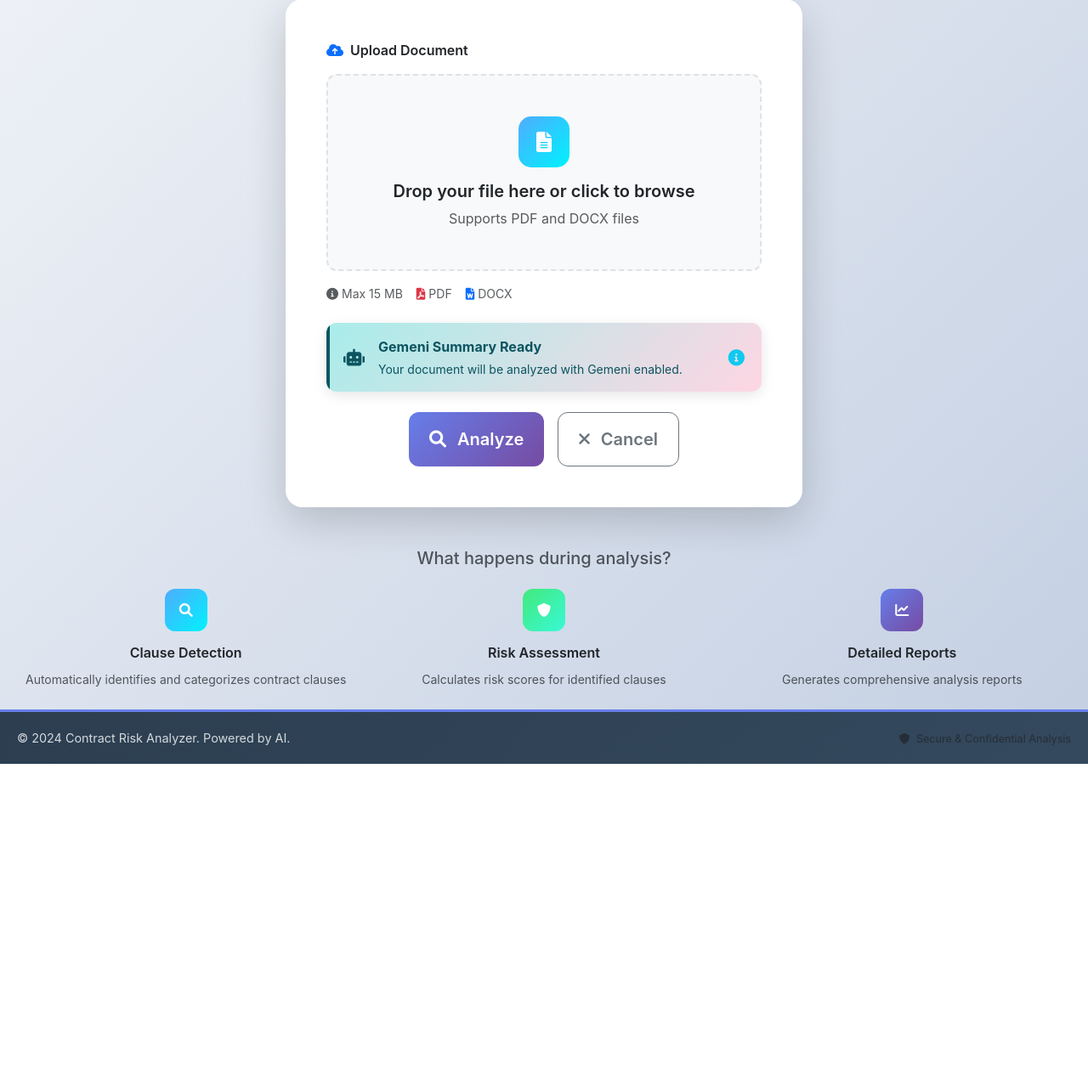
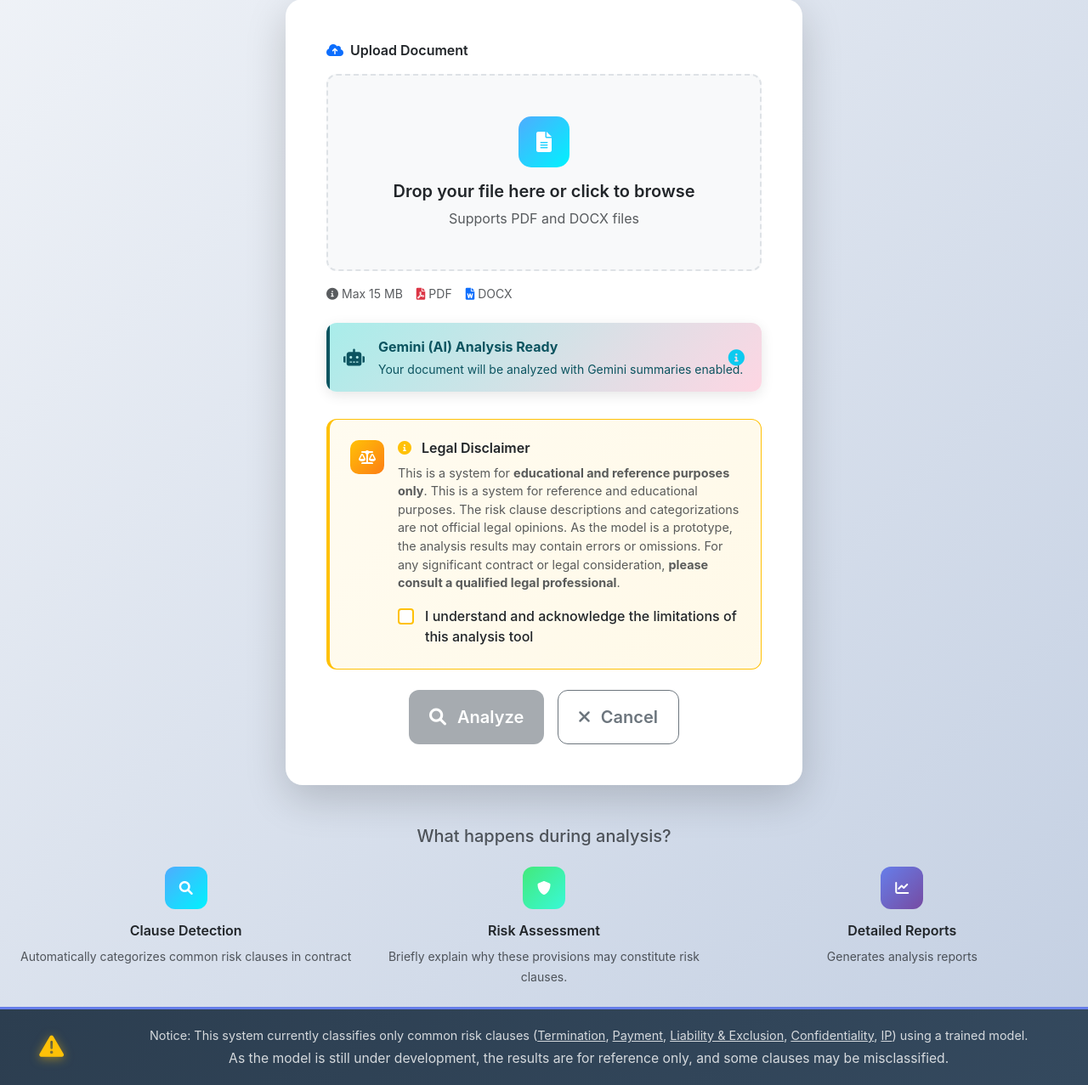
Before and after one commit to OppaiMilk/RiskClauseDetection, a Flask app: page /analyze/ in a window 1280 px wide. Shown: the part 388-1665 px from the top of the page at 85% size. Before the commit the page ends 1287 px from the top, so only its background shows below. Run offline with Flask 3, Linux system fonts and the light colour scheme.

Commit message:
Enhance analysis deletion logic and add legal disclaimer acknowledgment in upload form

```diff
--- a/app/templates/analyze/upload.html
+++ b/app/templates/analyze/upload.html
@@ -74,7 +74,7 @@
           <div class="alert alert-warning d-flex align-items-center mb-4" style="border-radius: 12px; border: none; background: linear-gradient(135deg, #ffecd2 0%, #fcb69f 100%);">
             <i class="fas fa-exclamation-triangle me-3" style="font-size: 1.25rem;"></i>
             <div>
-              <strong>Gemeni Summaries Disabled</strong>
+              <strong>Gemini (AI) Summaries Disabled</strong>
               <div class="small mt-1">Gemini summaries are currently disabled. Enable them in Settings for enhanced analysis.</div>
             </div>
           </div>
@@ -82,15 +82,43 @@
           <div class="alert alert-info d-flex align-items-center mb-4" style="border-radius: 12px; border: none; background: linear-gradient(135deg, #a8edea 0%, #fed6e3 100%);">
             <i class="fas fa-robot me-3" style="font-size: 1.25rem;"></i>
             <div>
-              <strong>Gemeni Summary Ready</strong>
-              <div class="small mt-1">Your document will be analyzed with Gemeni enabled.</div>
+              <strong>Gemini (AI) Analysis Ready</strong>
+              <div class="small mt-1">Your document will be analyzed with Gemini summaries enabled.</div>
             </div>
           </div>
           {% endif %}
 
+          <!-- Legal Disclaimer -->
+          <div class="disclaimer-section mb-4">
+            <div class="disclaimer-card p-4" style="background: linear-gradient(135deg, rgba(255, 243, 205, 0.3), rgba(255, 236, 179, 0.3)); border: 1px solid #ffc107; border-radius: 12px; border-left: 4px solid #ffc107;">
+              <div class="d-flex align-items-start">
+                <div class="disclaimer-icon me-3 flex-shrink-0" style="width: 40px; height: 40px; background: linear-gradient(135deg, #ffc107, #fd7e14); border-radius: 10px; display: flex; align-items: center; justify-content: center;">
+                  <i class="fas fa-balance-scale text-white" style="font-size: 1rem;"></i>
+                </div>
+                <div>
+                  <h6 class="fw-semibold text-dark mb-2">
+                    <i class="fas fa-info-circle me-2 text-warning"></i>
+                    Legal Disclaimer
+                  </h6>
+                  <div class="disclaimer-text text-muted" style="font-size: 0.9rem; line-height: 1.5;">
+                    This is a system for <strong>educational and reference purposes only</strong>. This is a system for reference and educational purposes. The risk clause descriptions and categorizations are not official legal opinions. As the model is a prototype, the analysis results may contain errors or omissions. For any significant contract or legal consideration,  <strong>please consult a qualified legal professional</strong>.
+                  </div>
+
+                  <!-- Acknowledgment Checkbox -->
+                  <div class="form-check mt-3">
+                    <input class="form-check-input" type="checkbox" id="disclaimerAcknowledge" required style="border: 2px solid #ffc107;">
+                    <label class="form-check-label fw-medium text-dark" for="disclaimerAcknowledge">
+                      I understand and acknowledge the limitations of this analysis tool
+                    </label>
+                  </div>
+                </div>
+              </div>
+            </div>
+          </div>
+
           <!-- Action Buttons -->
           <div class="action-buttons d-flex gap-3 justify-content-center">
-            <button class="btn btn-primary btn-lg px-4 py-3 fw-semibold" type="submit" style="border-radius: 12px; background: linear-gradient(135deg, #667eea 0%, #764ba2 100%); border: none; min-width: 140px;">
+            <button class="btn btn-primary btn-lg px-4 py-3 fw-semibold analyze-btn" type="submit" disabled style="border-radius: 12px; background: linear-gradient(135deg, #667eea 0%, #764ba2 100%); border: none; min-width: 140px;">
               <i class="fas fa-search me-2"></i>
               <span class="button-text">Analyze</span>
               <span class="spinner-border spinner-border-sm ms-2 d-none" role="status"></span>
@@ -118,7 +146,7 @@
               <i class="fas fa-search text-white"></i>
             </div>
             <h6 class="fw-semibold text-dark">Clause Detection</h6>
-            <small class="text-muted">Automatically identifies and categorizes contract clauses</small>
+            <small class="text-muted">Automatically categorizes common risk clauses in contract</small>
           </div>
         </div>
         <div class="col-md-4">
@@ -127,7 +155,7 @@
               <i class="fas fa-shield-alt text-white"></i>
             </div>
             <h6 class="fw-semibold text-dark">Risk Assessment</h6>
-            <small class="text-muted">Calculates risk scores for identified clauses</small>
+            <small class="text-muted">Briefly explain why these provisions may constitute risk clauses.</small>
           </div>
         </div>
         <div class="col-md-4">
@@ -136,7 +164,7 @@
               <i class="fas fa-chart-line text-white"></i>
             </div>
             <h6 class="fw-semibold text-dark">Detailed Reports</h6>
-            <small class="text-muted">Generates comprehensive analysis reports</small>
+            <small class="text-muted">Generates analysis reports</small>
           </div>
         </div>
       </div>
@@ -210,9 +238,66 @@
     box-shadow: 0 0 0 0.25rem rgba(103, 126, 234, 0.25);
   }
 
-  /* Loading state */
-  .btn:disabled {
-    opacity: 0.7;
+  /* Disclaimer section styling */
+  .disclaimer-section {
+    margin: 2rem 0;
+  }
+
+  .disclaimer-card {
+    transition: all 0.3s ease;
+    position: relative;
+  }
+
+  .disclaimer-card:hover {
+    transform: translateY(-2px);
+    box-shadow: 0 8px 25px rgba(255, 193, 7, 0.2);
+  }
+
+  .disclaimer-icon {
+    transition: transform 0.3s ease;
+  }
+
+  .disclaimer-card:hover .disclaimer-icon {
+    transform: scale(1.1);
+  }
+
+  .form-check-input:checked {
+    background-color: #ffc107;
+    border-color: #ffc107;
+  }
+
+  .form-check-input:focus {
+    box-shadow: 0 0 0 0.25rem rgba(255, 193, 7, 0.25);
+  }
+
+  .analyze-btn:disabled {
+    background: #6c757d !important;
+    opacity: 0.6;
+    cursor: not-allowed;
+    transform: none !important;
+  }
+
+  .analyze-btn:disabled:hover {
+    box-shadow: none !important;
+  }
+
+  /* Enhanced checkbox styling */
+  .form-check-input {
+    width: 1.2em;
+    height: 1.2em;
+    margin-top: 0.2em;
+    border-radius: 4px;
+    transition: all 0.2s ease;
+  }
+
+  .form-check-input:hover {
+    border-color: #fd7e14;
+  }
+
+  .form-check-label {
+    margin-left: 0.5rem;
+    cursor: pointer;
+    user-select: none;
   }
 
   @media (max-width: 768px) {
@@ -246,9 +331,26 @@ document.addEventListener('DOMContentLoaded', function() {
   const selectedFileInfo = document.querySelector('.selected-file-info');
   const fileName = document.querySelector('.file-name');
   const form = document.querySelector('.upload-form');
-  const submitBtn = document.querySelector('button[type="submit"]');
+  const submitBtn = document.querySelector('.analyze-btn');
   const buttonText = document.querySelector('.button-text');
   const spinner = document.querySelector('.spinner-border');
+  const disclaimerCheckbox = document.getElementById('disclaimerAcknowledge');
+
+  // Check if both file is selected and disclaimer is acknowledged
+  function updateSubmitButton() {
+    const hasFile = fileInput.files.length > 0;
+    const disclaimerAccepted = disclaimerCheckbox.checked;
+
+    if (hasFile && disclaimerAccepted) {
+      submitBtn.disabled = false;
+      submitBtn.style.background = 'linear-gradient(135deg, #667eea 0%, #764ba2 100%)';
+      submitBtn.style.cursor = 'pointer';
+    } else {
+      submitBtn.disabled = true;
+      submitBtn.style.background = '#6c757d';
+      submitBtn.style.cursor = 'not-allowed';
+    }
+  }
 
   // File selection handling
   fileInput.addEventListener('change', function(e) {
@@ -264,6 +366,19 @@ document.addEventListener('DOMContentLoaded', function() {
       selectedFileInfo.style.display = 'none';
       uploadDisplay.style.borderColor = '#dee2e6';
       uploadDisplay.style.background = '#f8f9fa';
+    }
+    updateSubmitButton();
+  });
+
+  // Disclaimer checkbox handling
+  disclaimerCheckbox.addEventListener('change', function() {
+    updateSubmitButton();
+
+    // Add visual feedback
+    if (this.checked) {
+      this.parentElement.style.opacity = '0.8';
+    } else {
+      this.parentElement.style.opacity = '1';
     }
   });
 
@@ -292,11 +407,43 @@ document.addEventListener('DOMContentLoaded', function() {
   });
 
   // Form submission loading state
-  form.addEventListener('submit', function() {
+  form.addEventListener('submit', function(e) {
+    // Double-check requirements before submission
+    if (!fileInput.files.length || !disclaimerCheckbox.checked) {
+      e.preventDefault();
+
+      // Show error message
+      let errorMsg = '';
+      if (!fileInput.files.length) errorMsg += 'Please select a file. ';
+      if (!disclaimerCheckbox.checked) errorMsg += 'Please acknowledge the legal disclaimer. ';
+
+      // Create temporary error alert
+      const alertDiv = document.createElement('div');
+      alertDiv.className = 'alert alert-danger mt-3';
+      alertDiv.innerHTML = `
+        <i class="fas fa-exclamation-triangle me-2"></i>
+        <strong>Missing Requirements:</strong> ${errorMsg}
+      `;
+
+      form.appendChild(alertDiv);
+
+      // Remove alert after 5 seconds
+      setTimeout(() => {
+        alertDiv.remove();
+      }, 5000);
+
+      return false;
+    }
+
+    // Proceed with submission
     submitBtn.disabled = true;
     buttonText.textContent = 'Analyzing...';
     spinner.classList.remove('d-none');
+    submitBtn.style.background = '#6c757d';
   });
+
+  // Initialize button state
+  updateSubmitButton();
 });
 </script>
 {% endblock %}
--- a/app/templates/base.html
+++ b/app/templates/base.html
@@ -380,15 +380,31 @@
     <!-- Optional Footer -->
     <footer class="footer mt-auto">
       <div class="container">
-        <div class="d-flex justify-content-between align-items-center">
-          <span>&copy; 2024 Contract Risk Analyzer. Powered by AI.</span>
-          <div>
-            <small class="text-muted">
-              <i class="fas fa-shield-alt me-1"></i>
-              Secure & Confidential Analysis
-            </small>
-          </div>
+      <div class="row align-items-center">
+        <div class="col-md-1 d-none d-md-flex justify-content-center">
+        <i class="fas fa-exclamation-triangle fa-2x text-warning" style="filter: drop-shadow(0 2px 6px #ffc10788);"></i>
         </div>
+        <div class="col-md-11">
+        <div class="mb-1">
+          <span>
+          Notice: This system currently classifies only common risk clauses
+          (<span class="text-decoration-underline">Termination</span>,
+          <span class="text-decoration-underline">Payment</span>,
+          <span class="text-decoration-underline">Liability &amp; Exclusion</span>,
+          <span class="text-decoration-underline">Confidentiality</span>,
+          <span class="text-decoration-underline">IP</span>)
+          using a trained model.
+          </span>
+        </div>
+        <div style="font-size:0.98rem;">
+          <span>
+          As the model is still under development,
+          the results are for reference only,
+          and some clauses may be misclassified.
+          </span>
+        </div>
+        </div>
+      </div>
       </div>
     </footer>
 
--- a/app/templates/main/index.html
+++ b/app/templates/main/index.html
@@ -5,7 +5,7 @@
   <div class="d-flex justify-content-between align-items-center p-4 rounded-3 shadow-sm" style="background: linear-gradient(135deg, #667eea 0%, #764ba2 100%); color: white;">
     <div>
       <h2 class="mb-1 fw-bold">Contract Analysis Dashboard</h2>
-      <p class="mb-0 opacity-75">Monitor your contract analysis activities and insights</p>
+      <p class="mb-0 opacity-75">Prototype of Risk Contract Detection</p>
     </div>
     <a href="{{ url_for('analyze.upload_form') }}" class="btn btn-light btn-lg px-4 py-2 shadow-sm">
       <i class="fas fa-plus-circle me-2"></i>New Analysis
```
Also changed, not shown: app/blueprints/history/routes.py (+37 -4 lines).
